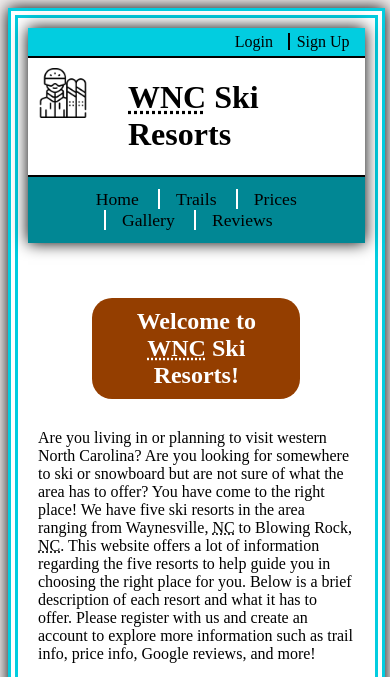
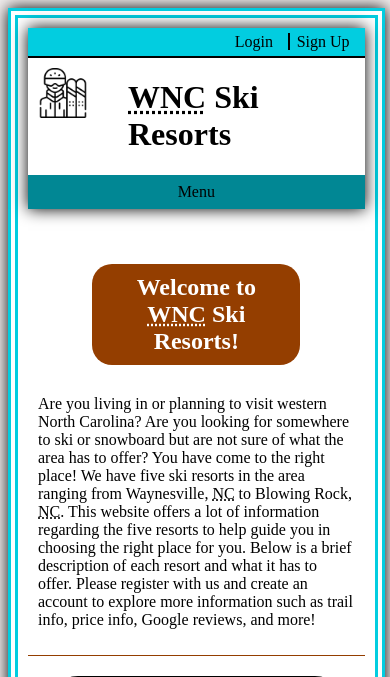
Before and after one commit to bekahnd/ski_resorts_wnc, a PHP site: page /index.php in a window 390 px wide; the page is wider, and only the part inside the window is pictured. Shown: the top 677 px of that part. Run offline with PHP 8.4, Linux system fonts and the light colour scheme; data that the repository does not hold is empty.

Commit message:
Added responsiveness to css.

```diff
--- a/private/shared/public_header.php
+++ b/private/shared/public_header.php
@@ -20,6 +20,8 @@
 
 
           <nav role="navigation">
+            <label for="nav-checkbox" id="nav-trigger">Menu</label>
+            <input type="checkbox" id="nav-checkbox">
             <ul>
               <li><a href="<?php echo url_for('/public/index.php'); ?>">Home</a></li>
               <li><a href="<?php echo url_for('/public/trails.php'); ?>">Trails</a></li>
--- a/private/stylesheets/main.css
+++ b/private/stylesheets/main.css
@@ -58,6 +58,20 @@ nav li:first-of-type {
 
 nav a:hover {
   text-decoration: underline;
+}
+
+#nav-trigger {
+  background-color: #018794;
+  color: #000;
+  cursor: pointer;
+  display: block;
+  padding: 0.5rem;
+  text-align: center;
+}
+
+#nav-trigger,
+#nav-checkbox {
+  display: none;
 }
 
 #links {
@@ -209,3 +223,57 @@ button {
 #membersTable {
   margin: 30px auto;
 }
+
+/****** Responsive ******/
+/****** 850 ******/
+@media only screen and (max-width: 850px) {
+  #tables {
+    grid-template-columns: 1fr 1fr;
+  }
+
+  #login {
+    width: 70%;
+  }
+}
+/****** 800 ******/
+@media only screen and (max-width: 800px) {
+  #resortDescriptions {
+    display: block;
+    margin: 20px;
+  }
+}
+
+/****** 650 ******/
+@media only screen and (max-width: 650px) {
+  #nav-trigger {
+    display: block;
+  }
+
+  #nav-checkbox:checked + ul {
+    display: block;
+  }
+
+  nav ul {
+    display: none;
+  }
+
+  nav li {
+    display: block;
+  }
+
+  nav a {
+    border-bottom: 2px solid #000;
+    border-left: none;
+    display: block;
+  }
+}
+
+@media only screen and (max-width: 550px) {
+  #tables {
+    display: block;
+  }
+
+  #login {
+    width: 90%;
+  }
+}
```
